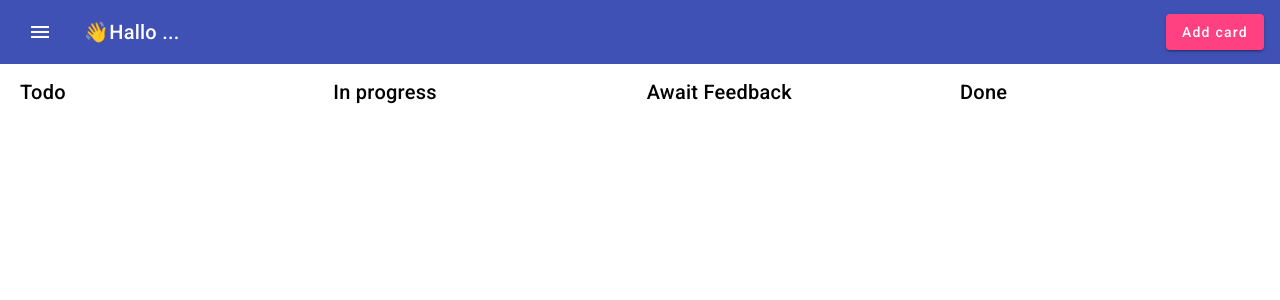
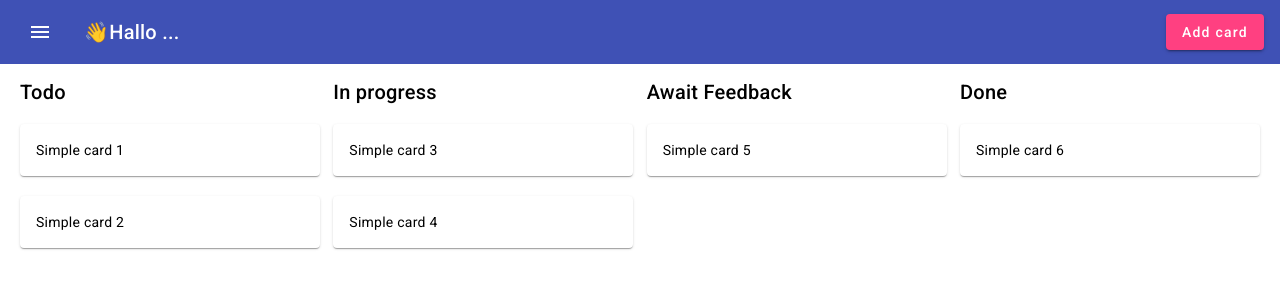
Before and after one commit to offSimonEsders/kanban-board-frontend, an Angular app: page /home in a window 1280 px wide. Shown: the top 300 px of the page. Built offline with nearby package versions, Linux system fonts and the light colour scheme.

Commit message:
drag and drop of tasks/cards

```diff
--- a/src/app/home/card/card.component.html
+++ b/src/app/home/card/card.component.html
@@ -1 +1,3 @@
-<p>card works!</p>
+<mat-card class="card-frame">
+  <mat-card-content>Simple card {{data}}</mat-card-content>
+</mat-card>
--- a/src/app/home/card/card.component.scss
+++ b/src/app/home/card/card.component.scss
@@ -0,0 +1,3 @@
+.card-frame {
+  cursor: grab;
+}
--- a/src/app/home/card/card.component.ts
+++ b/src/app/home/card/card.component.ts
@@ -1,4 +1,4 @@
-import { Component } from '@angular/core';
+import {Component, Input} from '@angular/core';
 import {MaterialModule} from "../../material/material.module";
 
 @Component({
@@ -9,5 +9,5 @@ import {MaterialModule} from "../../material/material.module";
   styleUrl: './card.component.scss'
 })
 export class CardComponent {
-
+  @Input() data?: string;
 }
--- a/src/app/home/home.component.html
+++ b/src/app/home/home.component.html
@@ -21,22 +21,30 @@
     <div (click)="togglenav()" class="overlay"></div>
   </section>
 
-  <section class="cards-frame">
+  <section cdkDropListGroup class="cards-frame">
     <div class="todo">
       <h2>Todo</h2>
-      <div class="tasks"></div>
+      <div cdkDropList id="todo" (cdkDropListDropped)="drop($event, 'todo')" class="tasks">
+        <app-card *ngFor="let task of todos" cdkDrag cdkDragData="{{task}}" [data]="task"></app-card>
+      </div>
     </div>
     <div class="in-progress">
       <h2>In progress</h2>
-      <div class="tasks"></div>
+      <div cdkDropList id="inprogress" (cdkDropListDropped)="drop($event, 'inprogress')" class="tasks">
+        <app-card *ngFor="let task of inprogress" cdkDrag cdkDragData="{{task}}" [data]="task"></app-card>
+      </div>
     </div>
     <div class="await-feedback">
       <h2>Await Feedback</h2>
-      <div class="tasks"></div>
+      <div cdkDropList id="awaitfeedback" (cdkDropListDropped)="drop($event, 'awaitfeedback')" class="tasks">
+        <app-card *ngFor="let task of awaitfeedback" cdkDrag cdkDragData="{{task}}" [data]="task"></app-card>
+      </div>
     </div>
     <div class="done">
       <h2>Done</h2>
-      <div class="tasks"></div>
+      <div cdkDropList id="done" (cdkDropListDropped)="drop($event, 'done')" class="tasks">
+        <app-card *ngFor="let task of done" cdkDrag cdkDragData="{{task}}" [data]="task"></app-card>
+      </div>
     </div>
   </section>
 
--- a/src/app/home/home.component.scss
+++ b/src/app/home/home.component.scss
@@ -59,6 +59,13 @@
 
 }
 
+.tasks {
+  display: flex;
+  flex-direction: column;
+  gap: 20px;
+  height: 90%;
+}
+
 @keyframes slideIn {
   100% {
     transform: translateX(0%);
--- a/src/app/home/home.component.ts
+++ b/src/app/home/home.component.ts
@@ -1,19 +1,71 @@
 import {Component} from '@angular/core';
 import {MaterialModule} from "../material/material.module";
 import {CommonModule} from "@angular/common";
+import {DragDropModule} from "@angular/cdk/drag-drop";
+import {CardComponent} from "./card/card.component";
+import {findIndex} from "rxjs";
 
 @Component({
   selector: 'app-home',
   standalone: true,
-  imports: [MaterialModule, CommonModule],
+  imports: [MaterialModule, CommonModule, CardComponent, DragDropModule],
   templateUrl: './home.component.html',
   styleUrl: './home.component.scss'
 })
 export class HomeComponent {
   shownav: boolean = false;
+  tasks: any;
+  todos: Array<string> = ['1', '2'];
+  inprogress: Array<string> = ['3', '4'];
+  awaitfeedback: Array<string> = ['5'];
+  done: Array<string> = ['6'];
 
   togglenav() {
     this.shownav = !this.shownav;
   }
 
+  drop(event: any, droplist: string) {
+    console.log(event.item)
+    console.log(event.item.data); //drag data
+    console.log(event.previousContainer.id)
+    const task = event.item.data;
+    const previousContainerId = event.previousContainer.id;
+    this.removeFromPreviousContainer(task, previousContainerId);
+    this.addToNewContainer(task, droplist);
+  }
+
+  removeFromPreviousContainer(item: string, previousContainerId: string) {
+    switch (previousContainerId) {
+      case 'todo':
+        this.todos.splice(this.todos.indexOf(item), 1);
+        break;
+      case 'inprogress':
+        this.inprogress.splice(this.todos.indexOf(item), 1);
+        break;
+      case 'awaitfeedback':
+        this.awaitfeedback.splice(this.todos.indexOf(item), 1);
+        break;
+      case 'done':
+        this.done.splice(this.todos.indexOf(item), 1);
+        break;
+    }
+  }
+
+  addToNewContainer(item: string, newContainerId: string) {
+    switch (newContainerId) {
+      case 'todo':
+        this.todos.push(item);
+        break;
+      case 'inprogress':
+        this.inprogress.push(item);
+        break;
+      case 'awaitfeedback':
+        this.awaitfeedback.push(item);
+        break;
+      case 'done':
+        this.done.push(item);
+        break;
+    }
+  }
+
 }
--- a/src/app/material/material.module.ts
+++ b/src/app/material/material.module.ts
@@ -7,12 +7,13 @@ import {MatInputModule} from '@angular/material/input';
 import {MatFormFieldModule} from '@angular/material/form-field';
 import {FormsModule, ReactiveFormsModule} from '@angular/forms';
 import {MatToolbarModule} from '@angular/material/toolbar';
+import {MatCardModule} from '@angular/material/card';
 
 
 @NgModule({
   declarations: [],
   imports: [CommonModule],
-  exports: [MatButtonModule, MatDividerModule, MatIconModule, FormsModule, MatFormFieldModule, MatInputModule, MatToolbarModule, ReactiveFormsModule]
+  exports: [MatButtonModule, MatDividerModule, MatIconModule, FormsModule, MatFormFieldModule, MatInputModule, MatToolbarModule, ReactiveFormsModule, MatCardModule]
 })
 export class MaterialModule {
 }
```
